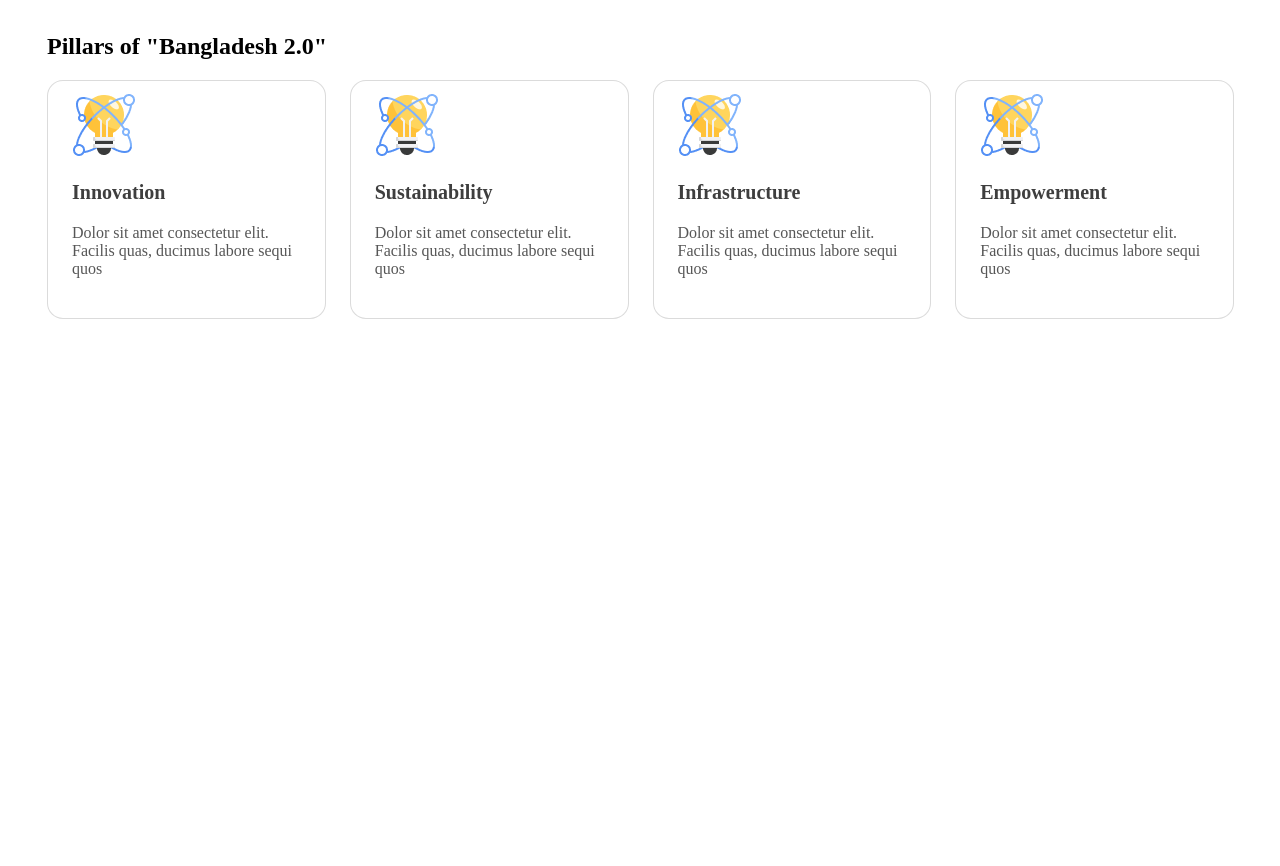
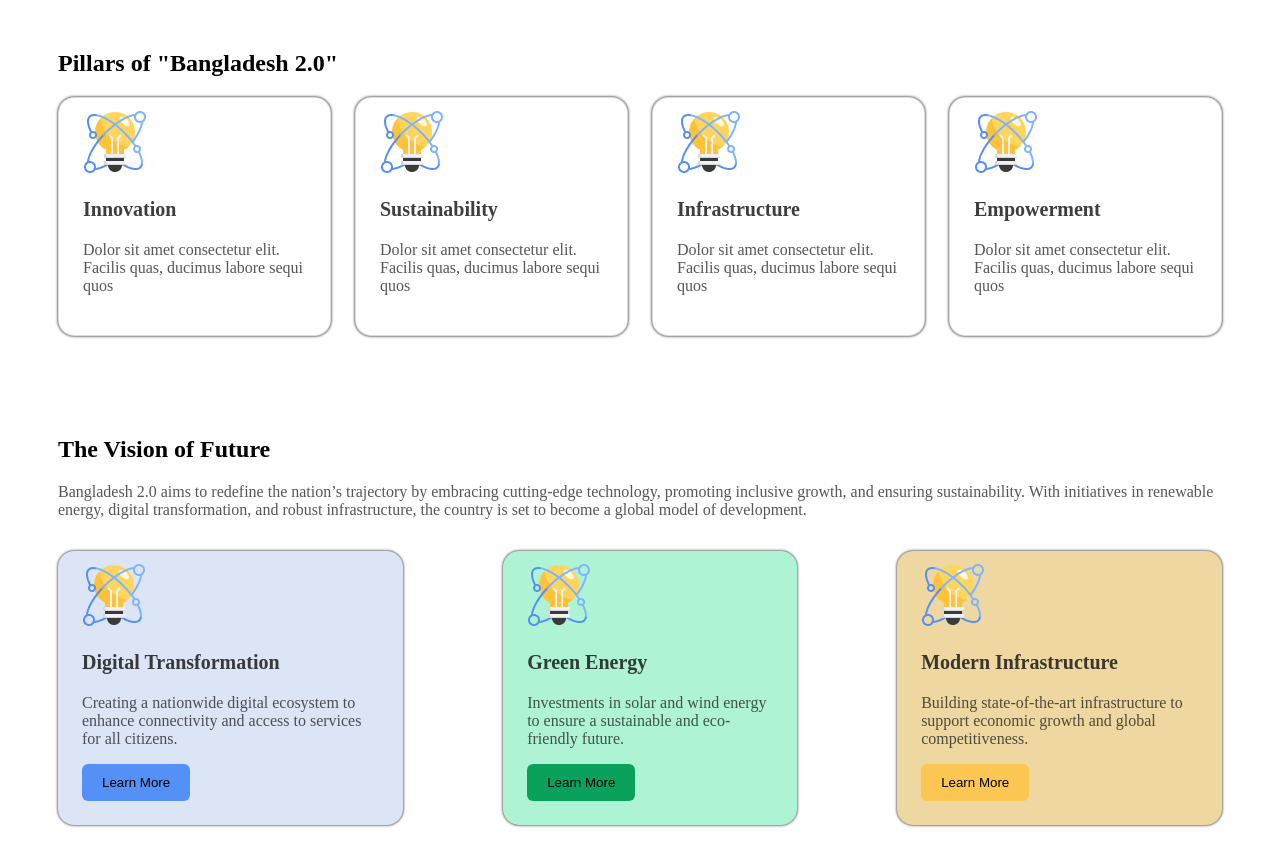
Before and after one commit to Mdsheikhmohaimenulislam/assignment-1, a plain HTML site: page index.html in a window 1280 px wide. Shown: the part 808-1674 px from the top of the page. Before the commit the page ends 1135 px from the top, so only its background shows below. Drawn offline with Linux system fonts and the light colour scheme.

Commit message:
The vision of future add on html

```diff
--- a/index.html
+++ b/index.html
@@ -8,7 +8,7 @@
 </head>
 <body>
     <header>
-        <nav>
+        <nav >
             <div class="navber">
                 <h2>Bangladesh 2.0</h2>
                 <button class="bnt">Sign in</button>
@@ -59,7 +59,43 @@
 
             </div>
         </section>
-
+                <!-- The Vision of Future -->
+                <section>
+                    <div class="vision">
+                        <div class="vision-cnt">
+                            <h1>The Vision of Future</h1>
+                            <p class="sub-discription">Bangladesh 2.0 aims to redefine the nation’s trajectory by
+                                embracing cutting-edge technology,
+                                promoting inclusive growth, and ensuring sustainability. With initiatives in renewable energy,
+                                digital transformation,
+                                and robust infrastructure, the country is set to become a global model of development.</p>
+                        </div>
+                                <div class="vision-container">
+                                    <div class="vision-contant">
+                                        <img src="./assets/card-icon.png" alt="">
+                                        <p class="sub-title">Digital Transformation</p>
+                                        <p class="sub-discription">Creating a nationwide digital ecosystem to enhance connectivity
+                                             and access to services for all citizens. </p>
+                                        <button class="learn-btn">Learn More</button>
+                                    </div>
+                                    <div class="vision-2">
+                                        <img src="./assets/card-icon.png" alt="">
+                                        <p class="sub-title">Green Energy</p>
+                                        <p class="sub-discription">
+                                            Investments in solar and wind energy to ensure a sustainable and eco-friendly future. </p>
+                                        <button class="learn-btn-2">Learn More</button>
+                                    </div>
+                                    <div class="vision-3">
+                                        <img src="./assets/card-icon.png" alt="">
+                                        <p class="sub-title">Modern Infrastructure</p>
+                                        <p class="sub-discription">Building state-of-the-art infrastructure to support economic growth and global competitiveness. </p>
+                                        <button class="learn-btn-3">Learn More</button>
+                                    </div>
+                                </div>
+                                </div>
+                    </div>
+                 </section>
+                    <!-- description -->
     </main>
     <footer>
 
--- a/style/style.css
+++ b/style/style.css
@@ -1,7 +1,7 @@
 .navber{
     display: flex;
     justify-content: space-around;
-    gap: 890px;
+    gap: 1000px;
 
 }
 
@@ -73,7 +73,7 @@
 }
 
 .margin{
-    margin:50px 38px 0px 39px;
+    margin:50px 50px 0px 50px;
 }
 
 .pillar{
@@ -86,6 +86,68 @@
     border-radius: 16px;
     background-color:rgba(255, 255, 255, 1) ;
     border: 1px solid rgba(14, 14, 14, 0.15) ;
+    box-shadow: 0px 0px 3px 0px;
 }
 
 /* the vision of future */
+
+.vision{
+    margin-top: 100px;
+}
+.vision-container{
+    display: flex;
+    gap:100px;
+    margin-top:32px;
+    margin-bottom: 100px;
+}
+.vision-contant{
+    padding:12px 24px 24px 24px ;
+    border-radius: 16px;
+    background-color:rgba(255, 255, 255, 1) ;
+    box-shadow: 0px 0px 3px 0px;
+    background-color:rgb(220, 229, 245) ;
+
+}
+
+.vision-2{
+    padding:12px 24px 24px 24px ;
+    border-radius: 16px;
+    background-color:rgba(255, 255, 255, 1) ;
+    box-shadow: 0px 0px 3px 0px;
+    background-color: rgb(175, 243, 213);
+
+
+}
+
+.vision-3{
+    padding:12px 24px 24px 24px ;
+    border-radius: 16px;
+    background-color:rgba(255, 255, 255, 1) ;
+    box-shadow: 0px 0px 3px 0px;
+    border: none;
+    background-color: rgb(238, 215, 161);
+
+}
+
+.learn-btn{
+    padding: 11px 20px 11px 20px;
+    border-radius: 6px;
+    background-color:rgba(84, 144, 245, 1) ;
+    border: rgba(84, 144, 245, 1);
+
+}
+
+.learn-btn-2{
+    padding: 11px 20px 11px 20px;
+    border-radius: 6px;
+    background-color: rgba(9, 161, 92, 1);
+    border: rgba(9, 161, 92, 1) ;
+}
+
+.learn-btn-3{
+    padding: 11px 20px 11px 20px;
+    border-radius:6px;
+    background-color: rgba(255, 194, 57, 0.76);
+    border: rgba(255, 194, 57, 0.76);
+
+}
```
